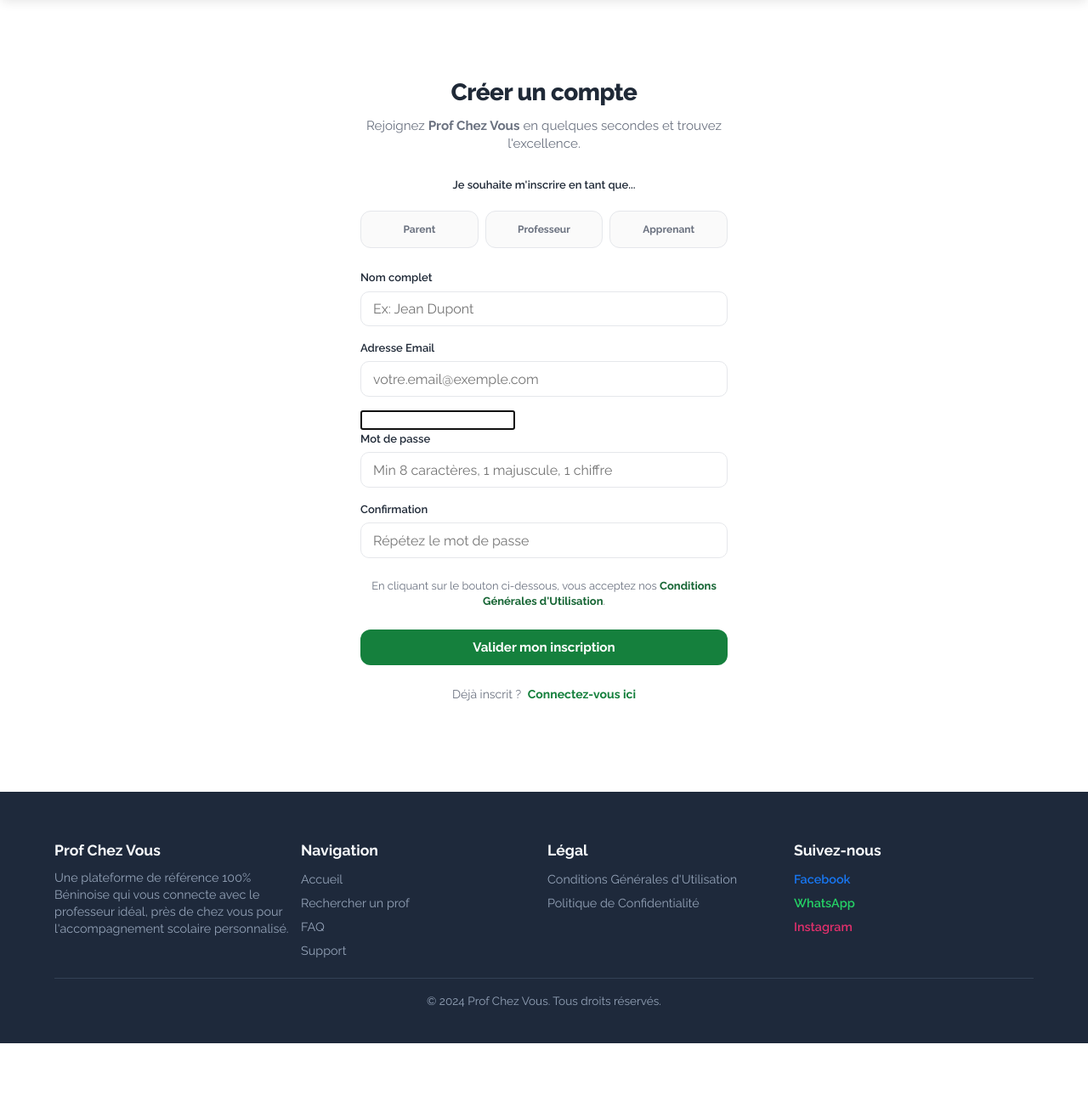
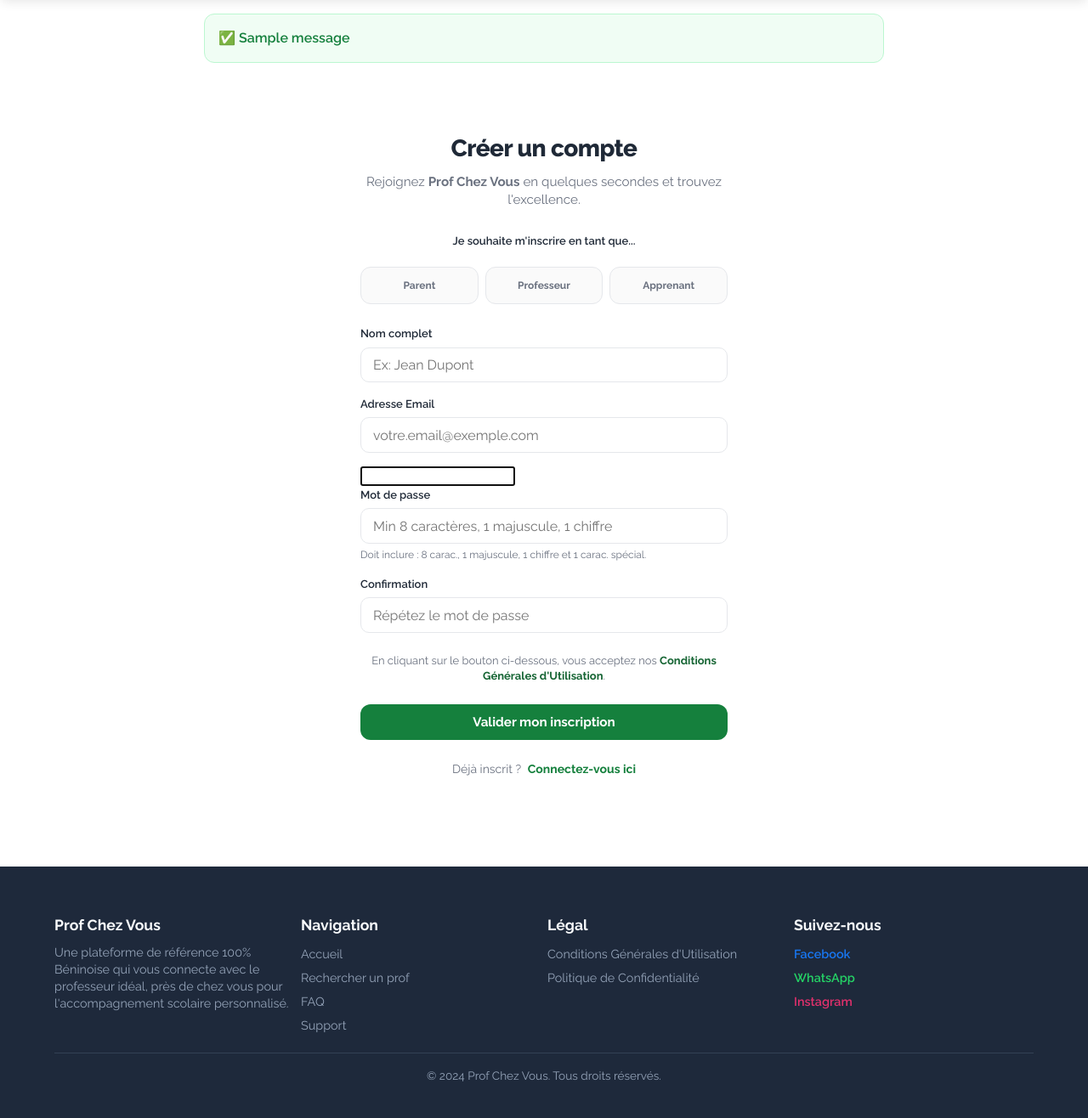
Before and after one commit to teddywillis222-jpg/pcv-django, a Django app: page /signup/ in a window 1280 px wide. Shown: the part 76-1392 px from the top of the page at 85% size. Before the commit the page ends 1304 px from the top, so only its background shows below. Run offline with Django 5.2, Linux system fonts and the light colour scheme; tables that the repository leaves empty hold one stand-in row (values such as "Sample post"); one stand-in notice (Sample message) is shown; some libraries are stand-ins or nearby versions.

Commit message:
truc fait

```diff
--- a/config/settings.py
+++ b/config/settings.py
@@ -54,10 +54,7 @@ INSTALLED_APPS = [
 
 SITE_ID = 1
 
-AUTHENTICATION_BACKENDS = [
-    'django.contrib.auth.backends.ModelBackend',
-    'allauth.account.auth_backends.AuthenticationBackend',
-]
+# Authentication configuration in the end of file
 
 ACCOUNT_LOGIN_METHODS = {'username', 'email'}
 ACCOUNT_EMAIL_VERIFICATION = 'optional'
@@ -137,6 +134,7 @@ AUTH_PASSWORD_VALIDATORS = [
 AUTHENTICATION_BACKENDS = [
     'core.backends.EmailOrUsernameBackend',
     'django.contrib.auth.backends.ModelBackend',
+    'allauth.account.auth_backends.AuthenticationBackend',
 ]
 
 
--- a/core/views.py
+++ b/core/views.py
@@ -273,6 +273,8 @@ def signup(request):
                 prix="2000f par engagement",
                 date_debut=date.today(),
             )
+            from django.contrib import messages
+            messages.success(request, f"Bienvenue {user.first_name} ! Votre compte a été créé avec succès.")
             login(request, user, backend='django.contrib.auth.backends.ModelBackend')
             return redirect("post_signup_redirect")
     else:
@@ -289,6 +291,8 @@ def login_view(request):
         form = LoginForm(request, data=request.POST)
         if form.is_valid():
             user = form.get_user()
+            from django.contrib import messages
+            messages.success(request, f"Heureux de vous revoir, {user.first_name} !")
             login(request, user)
             return redirect("post_signup_redirect")
     else:
--- a/templates/base.html
+++ b/templates/base.html
@@ -416,7 +416,18 @@
     </div>
     {% endblock %}
 
-    <main class="container" style="padding-top: 2rem; padding-bottom: 3rem;">
+    <main class="container" style="padding-top: 1rem; padding-bottom: 3rem;">
+        {% if messages %}
+        <div class="messages-container" style="max-width: 800px; margin: 0 auto 1.5rem;">
+            {% for message in messages %}
+            <div class="alert alert-{{ message.tags }}" style="padding: 1rem; border-radius: 12px; margin-bottom: 0.5rem; background: {% if message.tags == 'success' %}#f0fdf4{% elif message.tags == 'error' %}#fef2f2{% else %}#f1f5f9{% endif %}; border: 1px solid {% if message.tags == 'success' %}#bbf7d0{% elif message.tags == 'error' %}#fecaca{% else %}#e2e8f0{% endif %}; color: {% if message.tags == 'success' %}#15803d{% elif message.tags == 'error' %}#b91c1c{% else %}#475569{% endif %}; display: flex; align-items: center; gap: 10px; font-weight: 600;">
+                {% if message.tags == 'success' %}✅{% elif message.tags == 'error' %}❌{% else %}ℹ️{% endif %}
+                {{ message }}
+            </div>
+            {% endfor %}
+        </div>
+        {% endif %}
+
         {% block content %}{% endblock %}
     </main>
 
--- a/templates/core/apprenant_create_profile.html
+++ b/templates/core/apprenant_create_profile.html
@@ -284,9 +284,7 @@
 </style>
 {% endblock %}
 
-{% block navbar %}
-{% include "core/navbar.html" %}
-{% endblock %}
+
 
 {% block content %}
 <div class="apprenant-profile-container">
--- a/templates/core/signup.html
+++ b/templates/core/signup.html
@@ -80,6 +80,9 @@
                 <div class="form-group">
                     <label for="{{ form.password1.id_for_label }}">Mot de passe</label>
                     {{ form.password1 }}
+                    <small style="display: block; margin-top: 0.25rem; font-size: 0.75rem; color: var(--text-muted);">
+                        Doit inclure : 8 carac., 1 majuscule, 1 chiffre et 1 carac. spécial.
+                    </small>
                 </div>
 
                 <div class="form-group">
@@ -130,6 +133,27 @@
         document.querySelectorAll('.role-options-container input[type="radio"]').forEach(radio => {
             radio.classList.add('role-radio-input');
         });
+
+        // Loading state
+        const signupForm = document.getElementById('signupForm');
+        const signupBtn = signupForm.querySelector('.btn-auth');
+        if (signupForm && signupBtn) {
+            signupForm.addEventListener('submit', function() {
+                // Only show loading if form is actually submitting (basic browser validation passed)
+                setTimeout(() => {
+                    signupBtn.disabled = true;
+                    signupBtn.innerHTML = '<span style="display: flex; align-items: center; justify-content: center; gap: 8px;"><svg class="animate-spin" width="18" height="18" viewBox="0 0 24 24" fill="none" stroke="currentColor" stroke-width="3" style="animation: spin 1s linear infinite;"><path d="M21 12a9 9 0 1 1-6.219-8.56"></path></svg> Création en cours...</span>';
+                    signupBtn.style.opacity = '0.8';
+                }, 10);
+            });
+        }
     })();
+
+    if (!document.getElementById('spin-style-auth')) {
+        const style = document.createElement('style');
+        style.id = 'spin-style-auth';
+        style.innerHTML = `@keyframes spin { from { transform: rotate(0deg); } to { transform: rotate(360deg); } }`;
+        document.head.appendChild(style);
+    }
 </script>
 {% endblock %}
```
Also changed, not shown: templates/core/login.html (+20 -0 lines).
